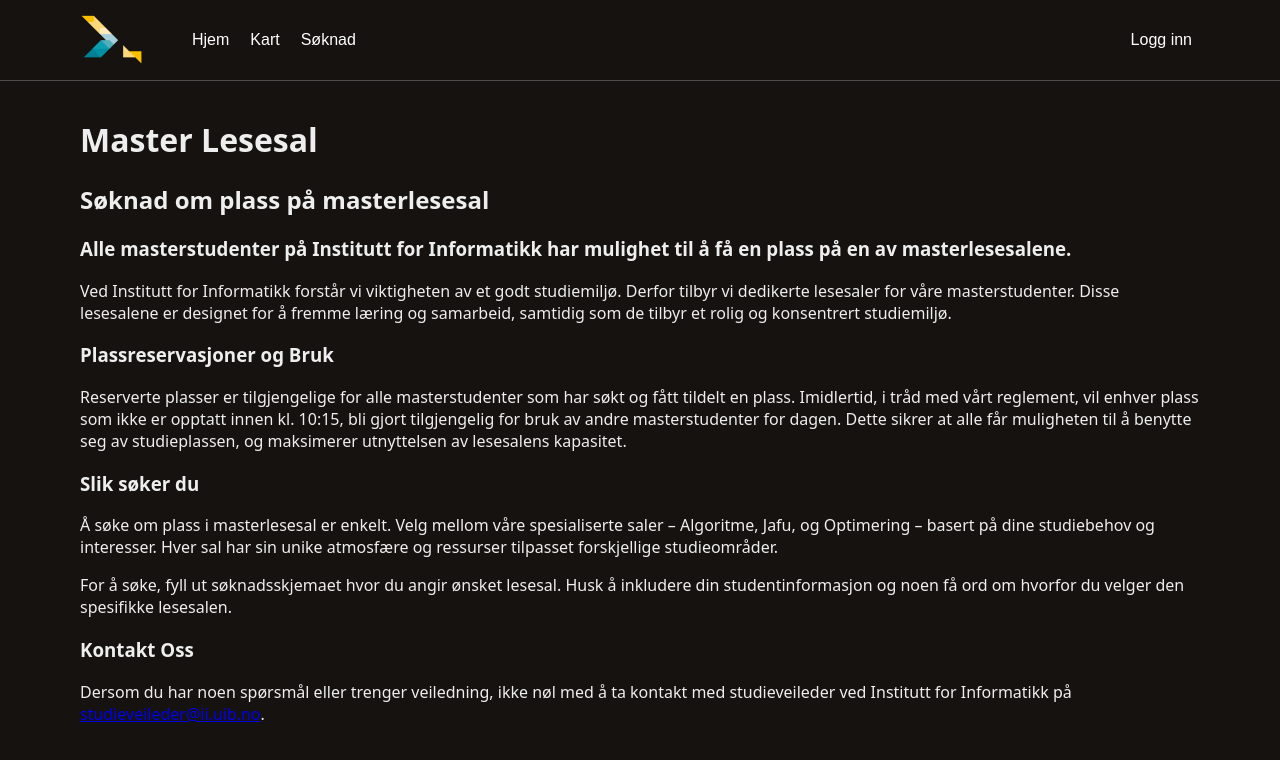
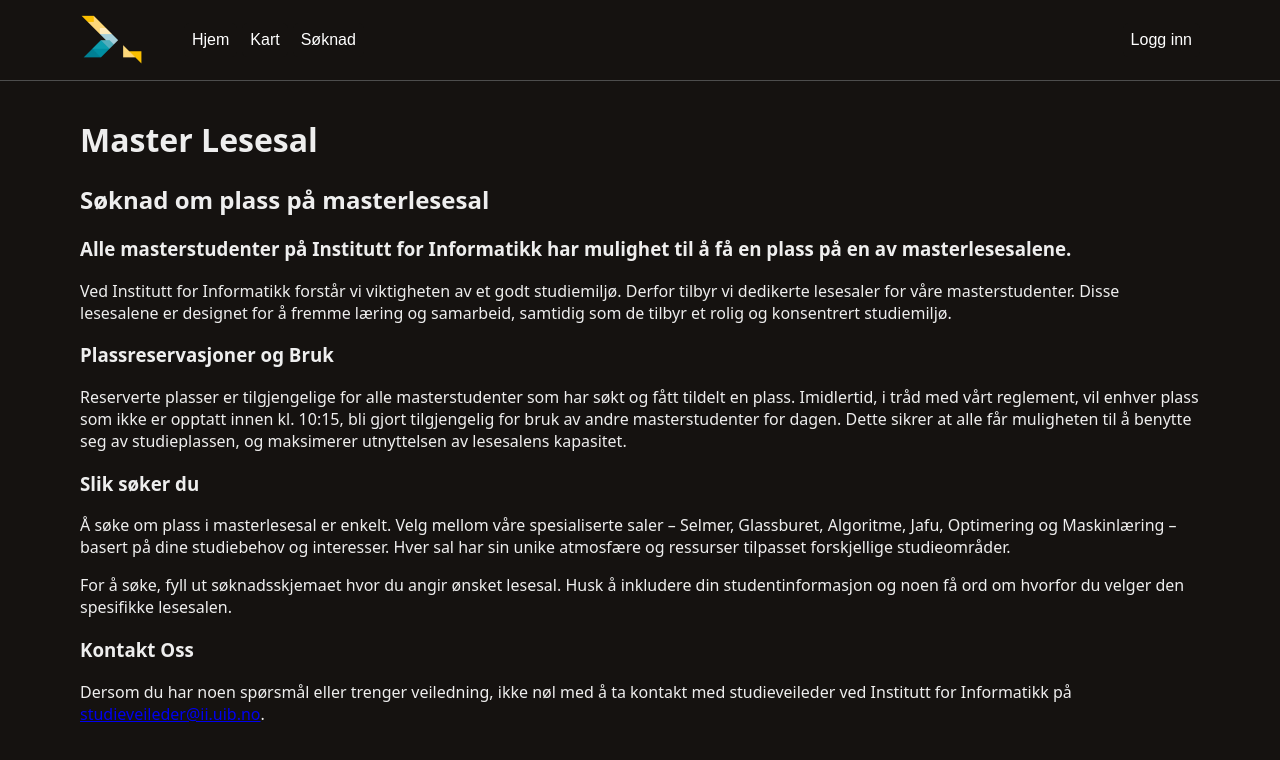
Before and after one commit to X104n/master-study-space, a Next.js app: page / in a window 1280 px wide. Shown: the top 760 px of the page. Built offline with nearby package versions, Linux system fonts and the light colour scheme; no server answers.

Commit message:
Updated the home text slightly

```diff
--- a/src/app/page.js
+++ b/src/app/page.js
@@ -15,7 +15,7 @@ export default function Home() {
       </p>
       <h3>Slik søker du</h3>
       <p>
-        Å søke om plass i masterlesesal er enkelt. Velg mellom våre spesialiserte saler – Algoritme, Jafu, og Optimering – basert på dine studiebehov og interesser. Hver sal har sin unike atmosfære og ressurser tilpasset forskjellige studieområder.
+        Å søke om plass i masterlesesal er enkelt. Velg mellom våre spesialiserte saler – Selmer, Glassburet, Algoritme, Jafu, Optimering og Maskinlæring – basert på dine studiebehov og interesser. Hver sal har sin unike atmosfære og ressurser tilpasset forskjellige studieområder.
       </p>
       <p>
         For å søke, fyll ut søknadsskjemaet hvor du angir ønsket lesesal. Husk å inkludere din studentinformasjon og noen få ord om hvorfor du velger den spesifikke lesesalen.
```
